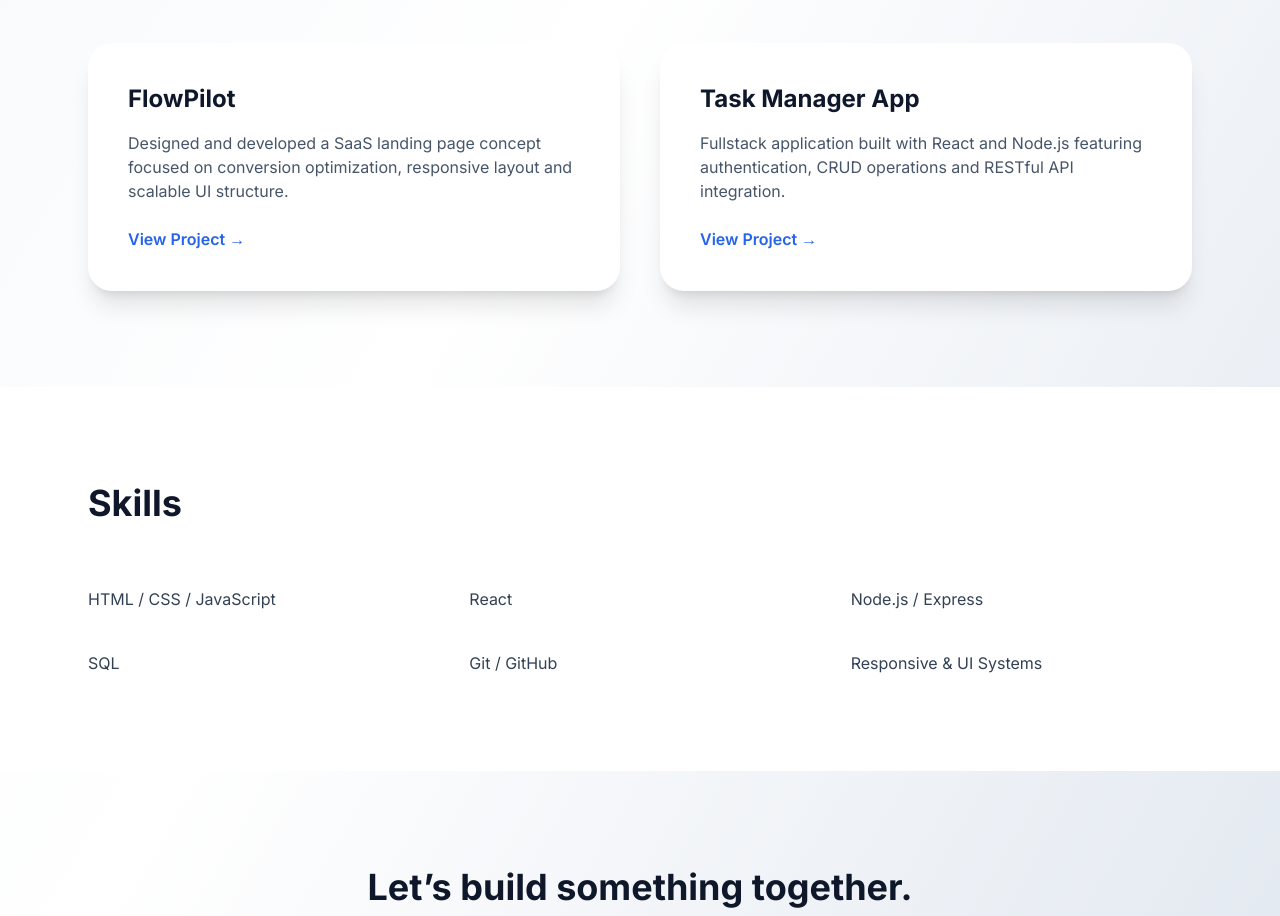
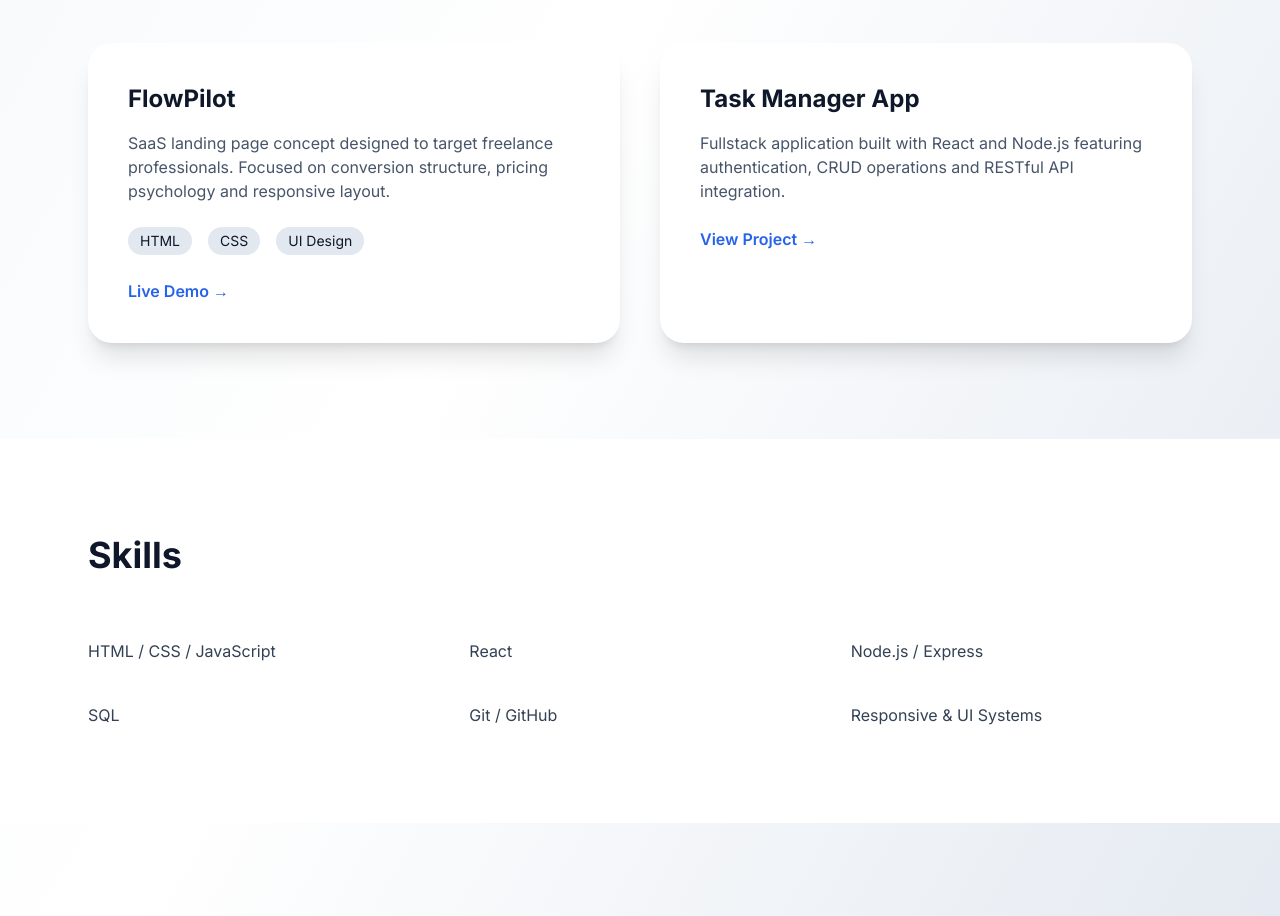
Before and after one commit to facundoalmiento/Portfolio, a plain HTML site: page index.html in a window 1280 px wide. Shown: the part 1140-2056 px from the top of the page. Drawn offline with nearby package versions, Linux system fonts and the light colour scheme.

Commit message:
modificacion

```diff
--- a/index.html
+++ b/index.html
@@ -91,12 +91,18 @@
             <div class="bg-white p-10 rounded-3xl shadow-xl hover:-translate-y-2 transition duration-300">
                 <h3 class="text-2xl font-bold mb-4">FlowPilot</h3>
                 <p class="text-slate-600 mb-6">
-                    Designed and developed a SaaS landing page concept focused on
-                    conversion optimization, responsive layout and scalable UI structure.
-                </p>
-                <a href="https://flowpilot-landing-iota.vercel.app/" class="text-blue-600 font-semibold hover:underline">
-                    View Project →
-                </a>
+  SaaS landing page concept designed to target freelance professionals.
+  Focused on conversion structure, pricing psychology and responsive layout.
+</p>
+<div class="flex gap-4 text-sm font-medium mb-6">
+  <span class="bg-slate-200 px-3 py-1 rounded-full">HTML</span>
+  <span class="bg-slate-200 px-3 py-1 rounded-full">CSS</span>
+  <span class="bg-slate-200 px-3 py-1 rounded-full">UI Design</span>
+</div>
+                <a href="https://flowpilot-landing-iota.vercel.app/" target="_blank"
+   class="text-blue-600 font-semibold hover:underline">
+  Live Demo →
+</a>
             </div>
 
             <div class="bg-white p-10 rounded-3xl shadow-xl hover:-translate-y-2 transition duration-300">
```
